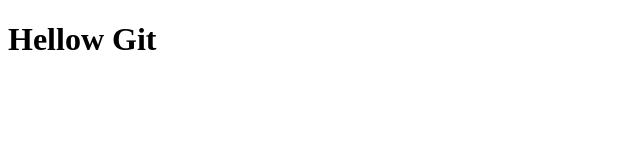
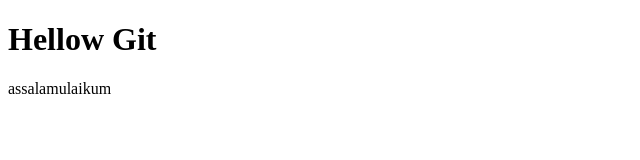
Before and after one commit to rahmadfirman59/play, a plain HTML site: page index.html in a window 1280 px wide. Shown: the whole page, without its empty margins (0-640 px from the left). Drawn offline with Linux system fonts and the light colour scheme.

Commit message:
Update index.html

```diff
--- a/index.html
+++ b/index.html
@@ -9,6 +9,7 @@
 
 <body>
     <h1>Hellow Git</h1>
+    <p>assalamulaikum</p>
 </body>
 
 </html>
```
